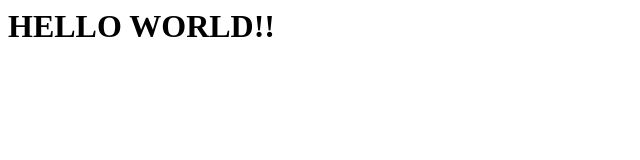
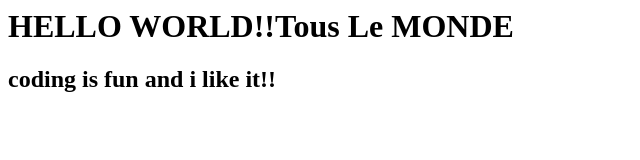
Before and after one commit to meshackkirwachumba/exampleofgitbasics, a plain HTML site: page index.html in a window 1280 px wide. Shown: the whole page, without its empty margins (0-640 px from the left). Drawn offline with Linux system fonts and the light colour scheme.

Commit message:
modified h1 and h2

```diff
--- a/index.html
+++ b/index.html
@@ -5,6 +5,7 @@
     <title>Document</title>
   </head>
   <body>
-    <h1>HELLO WORLD!!</h1>
+    <h1>HELLO WORLD!!Tous Le MONDE</h1>
+    <h2>coding is fun and i like it!!</h2>
   </body>
 </html>
```
